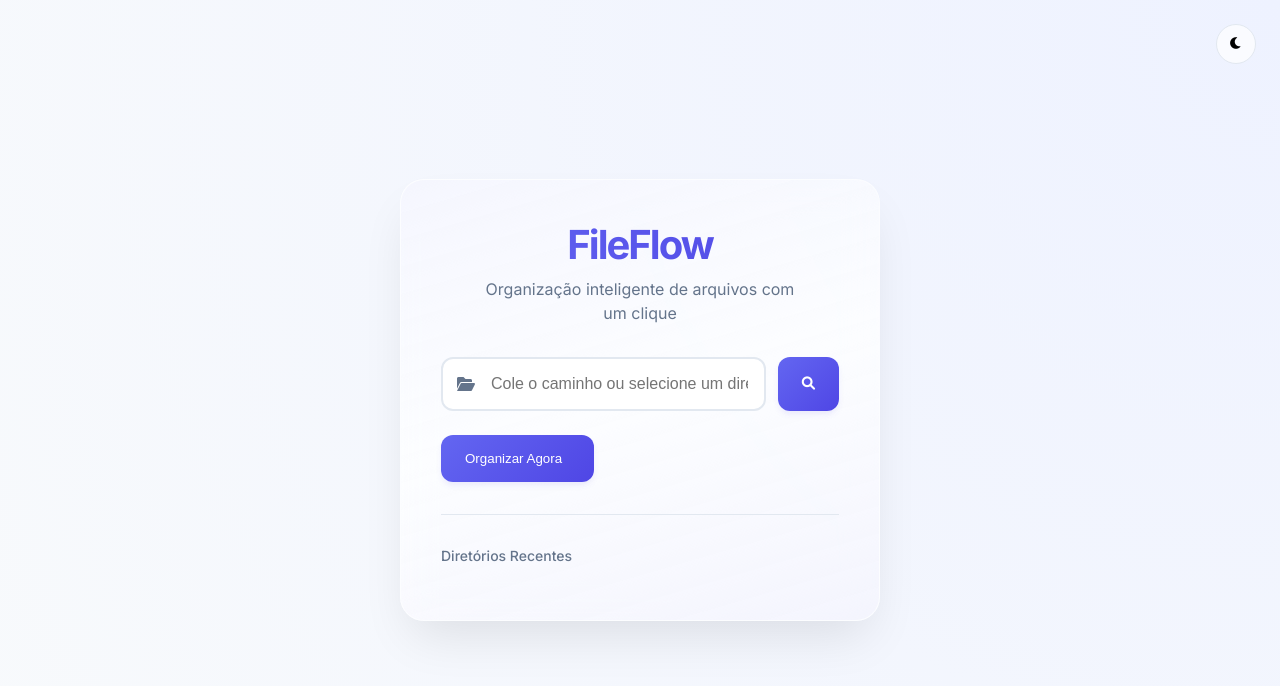
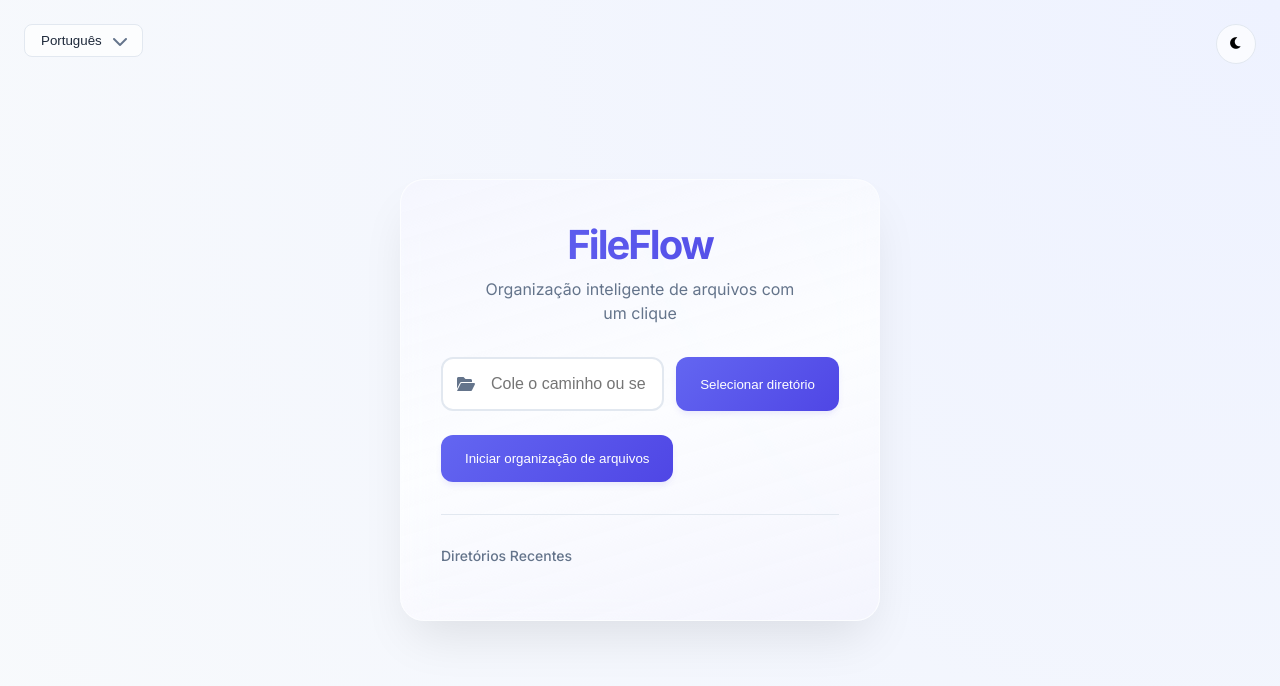
Before and after one commit to Jeffinp/file_organizer, a Flask app: page / in a window 1280 px wide. Shown: the top 686 px of the page. Run offline with Flask 3, Linux system fonts and the light colour scheme.

Commit message:
Versão em inglês adicionada

```diff
--- a/app.py
+++ b/app.py
@@ -324,7 +324,7 @@
         window = webview.create_window(
             "File Organizer",
             app,
-            js_api=DirectoryAPI(),  # Certifique-se que está usando a API correta
+            js_api=DirectoryAPI(),  # Make sure you are using the correct API
             width=800,
             height=600,
             min_size=(400, 300),
--- a/templates/index.html
+++ b/templates/index.html
@@ -3,7 +3,7 @@
 <head>
     <meta charset="UTF-8">
     <meta name="viewport" content="width=device-width, initial-scale=1.0">
-        <title>FileFlow - Organizador Inteligente</title>
+    <title data-i18n="title">FileFlow - Organizador Inteligente</title>
     <link href="https://cdnjs.cloudflare.com/ajax/libs/font-awesome/6.0.0/css/all.min.css" rel="stylesheet">
     <link href="https://fonts.googleapis.com/css2?family=Inter:wght@300;400;500;600;700&display=swap" rel="stylesheet">
     <style>
@@ -334,37 +334,172 @@
                 font-size: 2rem;
             }
         }
+
+        /* Language Switcher */
+        .lang-switcher {
+            position: absolute;
+            top: 1.5rem;
+            left: 1.5rem;
+        }
+
+        .lang-switcher select {
+            background: var(--glass-bg);
+            border: 1px solid var(--border);
+            border-radius: 8px;
+            padding: 0.5rem 1rem;
+            color: var(--text);
+            cursor: pointer;
+            transition: var(--transition);
+            -webkit-appearance: none; /* Remove appearance for iOS */
+            -moz-appearance: none; /* Remove appearance for Firefox */
+            appearance: none; /* Remove appearance for modern browsers */
+            padding-right: 2.5rem; /* Make space for the dropdown arrow */
+        }
+
+        .lang-switcher select:hover,
+        .lang-switcher select:focus {
+            border-color: var(--primary);
+            outline: none;
+        }
+
+        .lang-switcher select::-ms-expand {
+            display: none; /* Hide default arrow in IE */
+        }
+
+        .lang-switcher::after {
+            content: '\f078'; /* Font Awesome chevron-down icon */
+            font-family: 'Font Awesome 5 Free';
+            font-weight: 900;
+            position: absolute;
+            right: 1rem;
+            top: 50%;
+            transform: translateY(-50%);
+            pointer-events: none;
+            color: var(--text-secondary);
+        }
+
+        [data-theme="dark"] .lang-switcher select {
+            background: rgba(30, 41, 59, 0.8);
+            border-color: rgba(255, 255, 255, 0.1);
+            color: var(--dark-text);
+        }
+
+        [data-theme="dark"] .lang-switcher::after {
+            color: var(--dark-text-secondary);
+        }
+
+
     </style>
 </head>
 <body>
+    <div class="lang-switcher">
+        <select id="language-select" aria-label="Selecionar idioma" onchange="changeLanguage()">
+            <option value="pt" data-i18n="lang_pt">Português</option>
+            <option value="en" data-i18n="lang_en">English</option>
+        </select>
+    </div>
     <button class="theme-toggle" aria-label="Alternar tema" onclick="toggleTheme()">
         <i class="fas fa-moon"></i>
     </button>
     <div class="container">
         <div class="header">
-                <h1>FileFlow</h1>
-                <p class="subtitle">Organização inteligente de arquivos com um clique</p>
+            <h1 data-i18n="header_title">FileFlow</h1>
+            <p class="subtitle" data-i18n="header_subtitle">Organização inteligente de arquivos com um clique</p>
         </div>
         <div class="input-group">
             <div class="input-wrapper">
                 <i class="input-icon fas fa-folder-open"></i>
-                    <input type="text" id="diretorio" placeholder="Cole o caminho ou selecione um diretório" aria-label="Diretório para organização" autocomplete="off">
+                <input type="text" id="diretorio" placeholder="Cole o caminho ou selecione um diretório" aria-label="Diretório para organização" autocomplete="off" data-i18n="input_placeholder">
             </div>
-                <button class="button button--primary" onclick="selecionarDiretorio()" aria-label="Selecionar diretório">
+            <button class="button button--primary" onclick="selecionarDiretorio()" aria-label="Selecionar diretório" data-i18n="select_directory_button_aria">
                 <i class="fas fa-search"></i>
             </button>
         </div>
-            <button id="organizar-btn" class="button button--primary" onclick="organizarArquivos()" aria-label="Iniciar organização de arquivos">
-                <span class="button-text">Organizar Agora</span>
+        <button id="organizar-btn" class="button button--primary" onclick="organizarArquivos()" aria-label="Iniciar organização de arquivos" data-i18n="organize_button_aria">
+            <span class="button-text" data-i18n="organize_button_text">Organizar Agora</span>
             <i class="fas fa-sparkles"></i>
         </button>
         <div id="status" class="status" role="alert"></div>
         <div class="recent-dirs">
-                <h2 class="recent-dirs__title">Diretórios Recentes</h2>
+            <h2 class="recent-dirs__title" data-i18n="recent_directories_title">Diretórios Recentes</h2>
             <div id="recent-dirs-list" class="recent-dirs__list"></div>
         </div>
     </div>
     <script>
+        // Traduções
+        const translations = {
+            'pt': {
+                'title': 'FileFlow - Organizador Inteligente',
+                'header_title': 'FileFlow',
+                'header_subtitle': 'Organização inteligente de arquivos com um clique',
+                'input_placeholder': 'Cole o caminho ou selecione um diretório',
+                'select_directory_button_aria': 'Selecionar diretório',
+                'organize_button_aria': 'Iniciar organização de arquivos',
+                'organize_button_text': 'Organizar Agora',
+                'recent_directories_title': 'Diretórios Recentes',
+                'lang_pt': 'Português',
+                'lang_en': 'Inglês',
+                'status_select_directory': '⚠️ Por favor, selecione um diretório válido',
+                'status_server_error': 'Erro no servidor',
+                'status_connection_error': 'Falha na conexão',
+                'status_directory_selected': '✔️ Diretório selecionado',
+                'status_organizing': 'Processando...',
+                'organize_now': 'Organizar Agora'
+
+            },
+            'en': {
+                'title': 'FileFlow - Smart Organizer',
+                'header_title': 'FileFlow',
+                'header_subtitle': 'Smart file organization with one click',
+                'input_placeholder': 'Paste the path or select a directory',
+                'select_directory_button_aria': 'Select directory',
+                'organize_button_aria': 'Start file organization',
+                'organize_button_text': 'Organize Now',
+                'recent_directories_title': 'Recent Directories',
+                'lang_pt': 'Portuguese',
+                'lang_en': 'English',
+                'status_select_directory': '⚠️ Please select a valid directory',
+                'status_server_error': 'Server error',
+                'status_connection_error': 'Connection failure',
+                'status_directory_selected': '✔️ Directory selected',
+                'status_organizing': 'Processing...',
+                'organize_now': 'Organize Now'
+            }
+        };
+
+        function updateText(lang) {
+            document.querySelectorAll('[data-i18n]').forEach(element => {
+                const key = element.getAttribute('data-i18n');
+                if (translations[lang] && translations[lang][key]) {
+                    if (element.tagName === 'INPUT') {
+                        element.placeholder = translations[lang][key];
+                    } else if (element.tagName === 'SELECT') {
+                         // Handle options in select if needed, though in this example it's set on option tags directly
+                    }
+
+                    else {
+                        element.textContent = translations[lang][key];
+                    }
+                }
+            });
+        }
+
+
+        function changeLanguage() {
+            const selectedLanguage = document.getElementById('language-select').value;
+            document.documentElement.setAttribute('lang', selectedLanguage);
+            localStorage.setItem('language', selectedLanguage);
+            updateText(selectedLanguage);
+        }
+
+        function loadLanguage() {
+            const savedLanguage = localStorage.getItem('language') || 'pt';
+            document.getElementById('language-select').value = savedLanguage;
+            document.documentElement.setAttribute('lang', savedLanguage);
+            updateText(savedLanguage);
+        }
+
+
         // Controle de Tema
         function toggleTheme() {
             const html = document.documentElement;
@@ -387,8 +522,6 @@
             const recentDirs = JSON.parse(localStorage.getItem(RECENT_DIRS_KEY) || '[]');
             const listElement = document.getElementById('recent-dirs-list');
             listElement.innerHTML = recentDirs.map(dir => `
-
-
                 <div class="recent-dir-item" tabindex="0" role="button">
                     <i class="fas fa-history"></i>
                     <span>${dir}</span>
@@ -413,9 +546,9 @@
         async function organizarArquivos() {
             const diretorio = document.getElementById('diretorio').value.trim();
             const button = document.getElementById('organizar-btn');
-                const status = document.getElementById('status');
+            const statusElement = document.getElementById('status'); // Renomeado para evitar confusão com a função showStatus
             if (!diretorio) {
-                    showStatus('⚠️ Por favor, selecione um diretório válido', 'error');
+                showStatus(translations[document.documentElement.getAttribute('lang')]['status_select_directory'], 'error');
                 return;
             }
             try {
@@ -429,41 +562,61 @@
                         diretorio
                     })
                 });
-                    if (!response.ok) throw new Error('Erro no servidor');
+                if (!response.ok) throw new Error(translations[document.documentElement.getAttribute('lang')]['status_server_error']);
                 const data = await response.json();
-                    showStatus(`✅ ${data.message}`, 'success');
+                showStatus(`✅ ${data.message}`, 'success'); // Message from server is not translated here, assuming it's already in correct language or not user facing
                 addToRecentDirs(diretorio);
             } catch (error) {
-                    showStatus(`❌ ${error.message || 'Falha na conexão'}`, 'error');
+                showStatus(`❌ ${error.message || translations[document.documentElement.getAttribute('lang')]['status_connection_error']}`, 'error');
             } finally {
                 toggleLoading(false, button);
             }
         }
 
         function toggleLoading(isLoading, button) {
+            console.log("toggleLoading chamado com button:", button); // DEBUG: Verifique o valor de 'button'
+            if (!button) {
+                console.error("Botão 'button' é null dentro de toggleLoading!"); // DEBUG: Erro se button for null
+                return; // Importante: Saia da função para evitar erro!
+            }
             const icon = button.querySelector('i');
             const text = button.querySelector('.button-text');
+
+            if (!icon) {
+                console.error("Ícone 'i' não encontrado dentro do botão em toggleLoading!"); // DEBUG: Verifique se o ícone foi encontrado
+                return;
+            }
+            if (!text) {
+                console.error("Elemento de texto '.button-text' não encontrado dentro do botão em toggleLoading!"); // DEBUG: Verifique se o texto foi encontrado
+                return;
+            }
+
+
             button.disabled = isLoading;
             icon.className = isLoading ? 'fas fa-spinner fa-pulse' : 'fas fa-sparkles';
-                text.textContent = isLoading ? 'Processando...' : 'Organizar Agora';
+            text.textContent = isLoading ? translations[document.documentElement.getAttribute('lang')]['status_organizing'] : translations[document.documentElement.getAttribute('lang')]['organize_now'];
         }
 
         function showStatus(message, type) {
-                const status = document.getElementById('status');
-                status.className = `status status--${type} show`;
-                status.innerHTML = `
-
-
+            const statusElement = document.getElementById('status');
+            console.log("showStatus chamado com statusElement:", statusElement); // DEBUG: Verifique o valor de 'statusElement'
+            if (!statusElement) {
+                console.error("Elemento 'statusElement' é null dentro de showStatus!"); // DEBUG: Erro se statusElement for null
+                return; // Importante: Saia da função para evitar erro!
+            }
+            statusElement.className = `status status--${type} show`;
+            statusElement.innerHTML = `
                 <i class="status__icon ${type === 'success' ? 'fa-check-circle' : 'fa-exclamation-circle'}"></i>
                 ${message}
             `;
             setTimeout(() => {
-                    status.classList.remove('show');
+                statusElement.classList.remove('show');
             }, 5000);
         }
         // Event Listeners
         document.addEventListener('DOMContentLoaded', () => {
             loadTheme();
+            loadLanguage();
             updateRecentDirsList();
             document.getElementById('diretorio').addEventListener('keypress', e => {
                 if (e.key === 'Enter') organizarArquivos();
@@ -475,10 +628,10 @@
                 const diretorio = await pywebview.api.choose_directory();
                 if (diretorio) {
                     document.getElementById('diretorio').value = diretorio;
-                        showStatus('✔️ Diretório selecionado', 'success');
+                    showStatus(translations[document.documentElement.getAttribute('lang')]['status_directory_selected'], 'success');
                 }
             } catch (error) {
-                    showStatus(`❌ ${error.message}`, 'error');
+                showStatus(`❌ ${error.message}`, 'error'); // Error from pywebview API - assuming it's in english and ok to show as is
             }
         }
     </script>
```
Also changed, not shown: 1 other file. Lines whose indentation alone changed are shown as unchanged.
